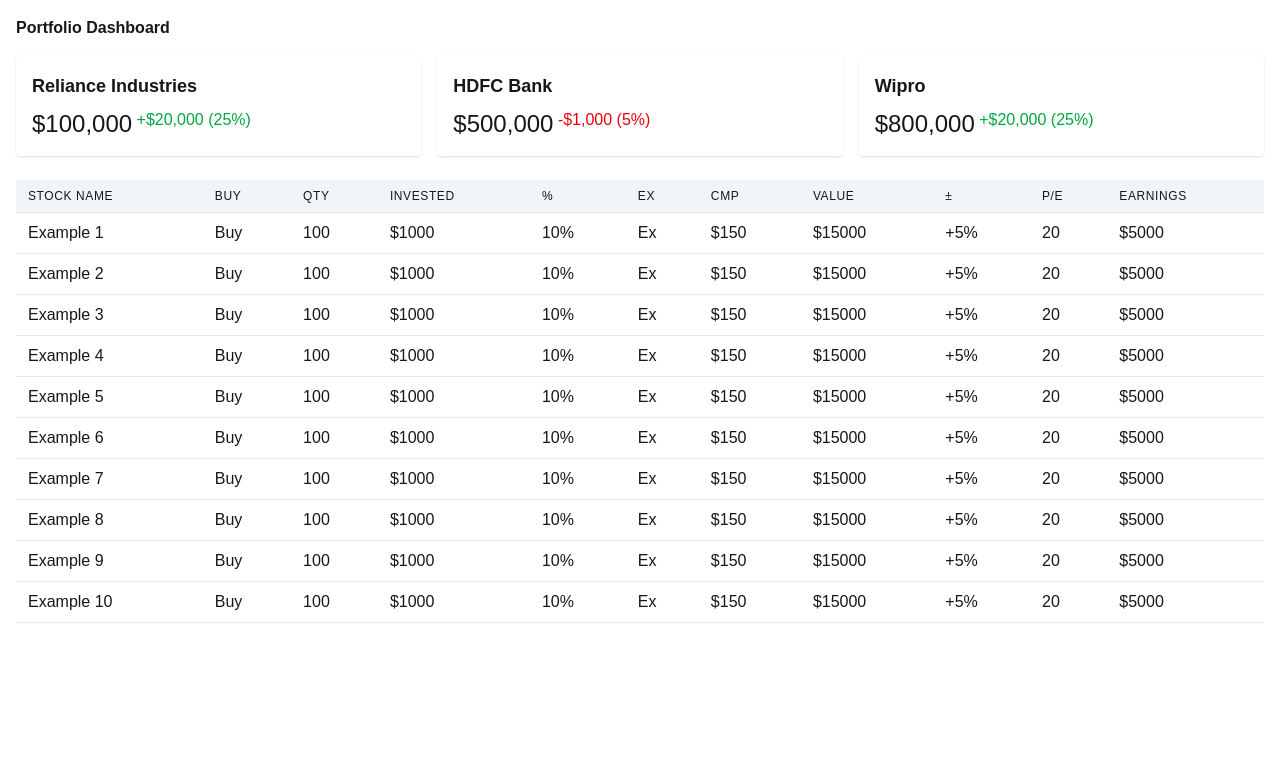
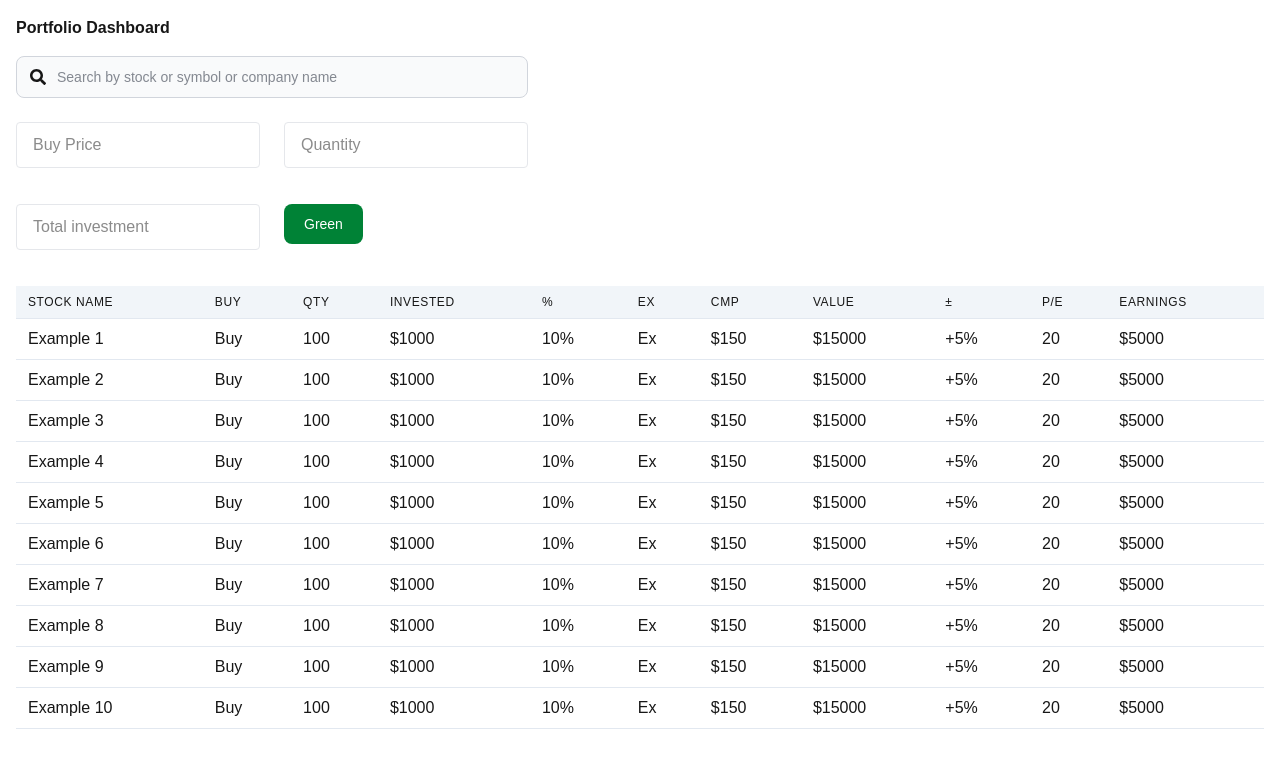
Before and after one commit to sacheenshyama/trading-portfolio, a Next.js app in the folder frontend/: page / in a window 1280 px wide. Shown: the top 768 px of the page. Built offline with nearby package versions, Linux system fonts and the light colour scheme.

Commit message:
form created

```diff
--- a/frontend/src/app/page.tsx
+++ b/frontend/src/app/page.tsx
@@ -1,12 +1,122 @@
+"use client";
 import PortfolioTable from "@/components/PortfolioTable";
+import SearchBox from "@/components/SearchBox";
 import SectorSummary from "@/components/SectorSummary";
 import Image from "next/image";
 
 export default function Home() {
+  const handleSubmit = (e: React.FormEvent) => {
+    e.preventDefault();
+    console.log("form submitted");
+    // Handle form submission logic here
+  };
   return (
     <main className="max-w-7xl mx-auto p-4">
       <h1 className="text-wxl font-bold mb-4">Portfolio Dashboard</h1>
-      <SectorSummary />
+      {/* search box with form */}
+      <form className="w-full max-w-lg" onSubmit={handleSubmit}>
+        <div className="flex flex-wrap -mx-3 mb-6">
+          <div className="w-full px-3">
+            <SearchBox />
+          </div>
+        </div>
+        <div className="flex flex-wrap -mx-3 mb-6">
+          <div className="w-full md:w-1/2 px-3 mb-6 md:mb-0">
+            <input
+              className="appearance-none block w-full border border-gray-200 rounded py-3 px-4 mb-3 leading-tight focus:outline-none focus:bg-white"
+              id="grid-first-name"
+              type="text"
+              placeholder="Buy Price"
+            />
+          </div>
+          <div className="w-full md:w-1/2 px-3">
+            <input
+              className="appearance-none block w-full border border-gray-200 rounded py-3 px-4 leading-tight focus:outline-none focus:bg-white focus:border-gray-500"
+              id="grid-last-name"
+              type="text"
+              placeholder="Quantity"
+            />
+          </div>
+        </div>
+
+        <div className="flex flex-wrap -mx-3 mb-6">
+          <div className="w-full md:w-1/2 px-3 mb-6 md:mb-0">
+            <input
+              className="appearance-none block w-full  border border-gray-200 rounded py-3 px-4 mb-3 leading-tight focus:outline-none focus:bg-white"
+              id="grid-first-name"
+              type="text"
+              placeholder="Total investment"
+            />
+          </div>
+          <div className="w-full md:w-1/2 px-3">
+            <button
+              type="submit"
+              className="focus:outline-none text-white bg-green-700 hover:bg-green-800 focus:ring-4 focus:ring-green-300 font-medium rounded-lg text-sm px-5 py-2.5 me-2 mb-2 dark:bg-green-600 dark:hover:bg-green-700 dark:focus:ring-green-800"
+            >
+              Green
+            </button>
+          </div>
+        </div>
+
+        {/* <div className="flex flex-wrap -mx-3 mb-2">
+          <div className="w-full md:w-1/3 px-3 mb-6 md:mb-0">
+            <label
+              className="block uppercase tracking-wide text-gray-700 text-xs font-bold mb-2"
+              htmlFor="grid-city"
+            >
+              City
+            </label>
+            <input
+              className="appearance-none block w-full bg-gray-200 text-gray-700 border border-gray-200 rounded py-3 px-4 leading-tight focus:outline-none focus:bg-white focus:border-gray-500"
+              id="grid-city"
+              type="text"
+              placeholder="Albuquerque"
+            />
+          </div>
+          <div className="w-full md:w-1/3 px-3 mb-6 md:mb-0">
+            <label
+              className="block uppercase tracking-wide text-gray-700 text-xs font-bold mb-2"
+              htmlFor="grid-state"
+            >
+              State
+            </label>
+            <div className="relative">
+              <select
+                className="block appearance-none w-full bg-gray-200 border border-gray-200 text-gray-700 py-3 px-4 pr-8 rounded leading-tight focus:outline-none focus:bg-white focus:border-gray-500"
+                id="grid-state"
+              >
+                <option>New Mexico</option>
+                <option>Missouri</option>
+                <option>Texas</option>
+              </select>
+              <div className="pointer-events-none absolute inset-y-0 right-0 flex items-center px-2 text-gray-700">
+                <svg
+                  className="fill-current h-4 w-4"
+                  xmlns="http://www.w3.org/2000/svg"
+                  viewBox="0 0 20 20"
+                >
+                  <path d="M9.293 12.95l.707.707L15.657 8l-1.414-1.414L10 10.828 5.757 6.586 4.343 8z" />
+                </svg>
+              </div>
+            </div>
+          </div>
+          <div className="w-full md:w-1/3 px-3 mb-6 md:mb-0">
+            <label
+              className="block uppercase tracking-wide text-gray-700 text-xs font-bold mb-2"
+              htmlFor="grid-zip"
+            >
+              Zip
+            </label>
+            <input
+              className="appearance-none block w-full bg-gray-200 text-gray-700 border border-gray-200 rounded py-3 px-4 leading-tight focus:outline-none focus:bg-white focus:border-gray-500"
+              id="grid-zip"
+              type="text"
+              placeholder="90210"
+            />
+          </div>
+        </div> */}
+      </form>
+
       <div className="mt-6">
         <PortfolioTable />
       </div>
--- /dev/null
+++ b/frontend/src/components/SearchBox.tsx
@@ -0,0 +1,22 @@
+import React from "react";
+import { FaSearch } from "react-icons/fa";
+
+const SearchBox = () => {
+  return (
+    <form className="w-full mx-auto">
+      <div className="relative">
+        <div className="absolute inset-y-0 start-0 flex items-center ps-3.5 pointer-events-none">
+          <FaSearch />
+        </div>
+        <input
+          type="text"
+          id="email-address-icon"
+          className="bg-gray-50 border border-gray-300 text-gray-900 text-sm rounded-lg focus:ring-blue-500 focus:border-blue-500 block w-full ps-10 p-2.5  dark:bg-gray-700 dark:border-gray-600 dark:placeholder-gray-400 dark:text-white dark:focus:ring-blue-500 dark:focus:border-blue-500"
+          placeholder="Search by stock or symbol or company name"
+        />
+      </div>
+    </form>
+  );
+};
+
+export default SearchBox;
```
Also changed, not shown: frontend/package.json (+6 -5 lines), 2 other files (tests, documents, lock files or other folders).
